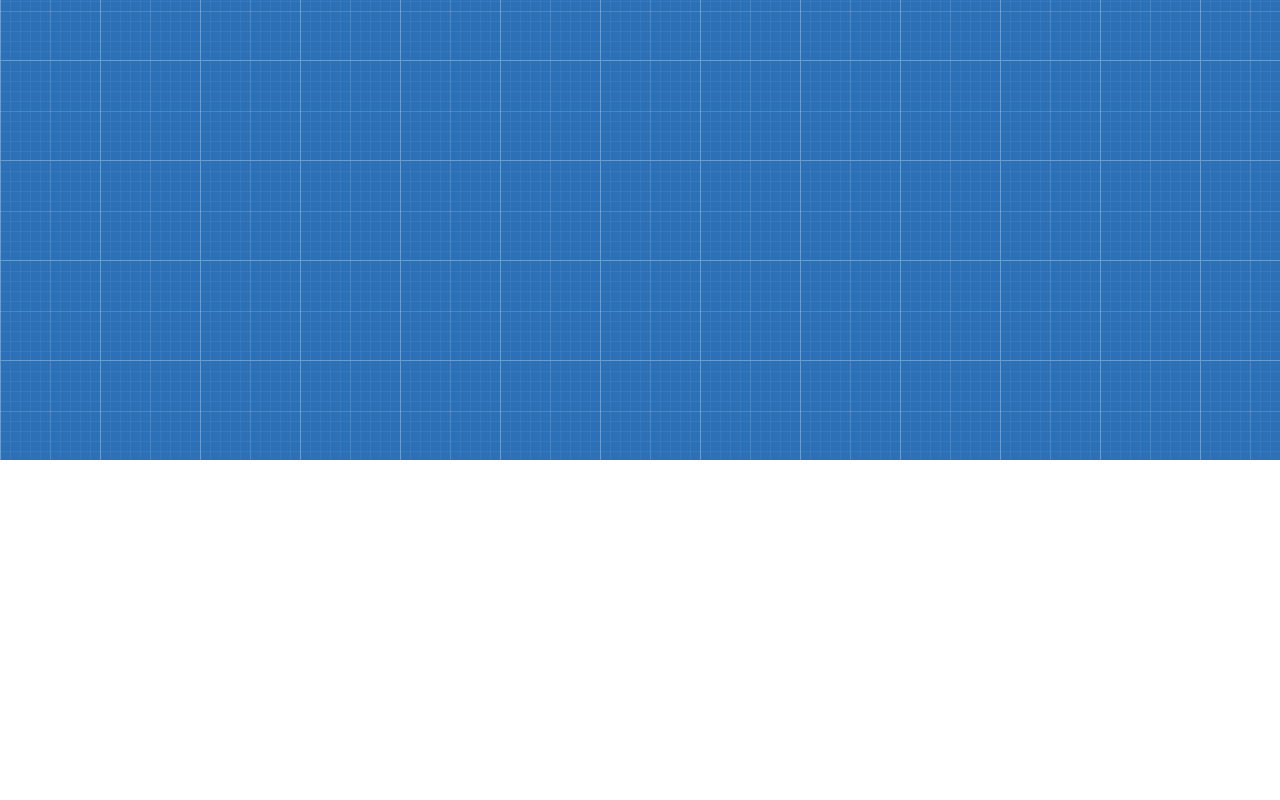
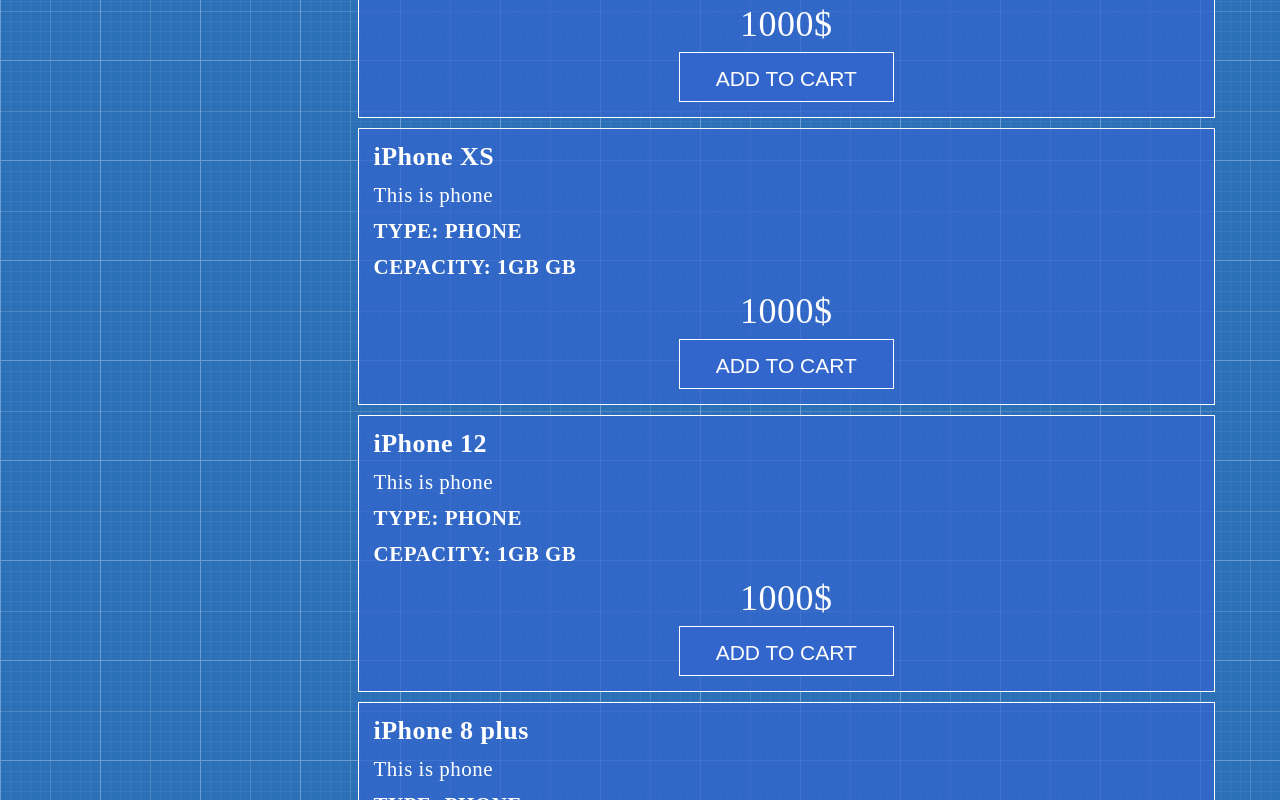
Before and after one commit to HelenPetrovska/shop-project-on-react, a React (Create React App) app: page / in a window 1280 px wide. Shown: the part 340-1140 px from the top of the page. Before the commit the page ends 800 px from the top, so only its background shows below. Built offline with nearby package versions, Linux system fonts and the light colour scheme.

Commit message:
added props

```diff
--- a/src/App/Main/Main.js
+++ b/src/App/Main/Main.js
@@ -6,7 +6,7 @@
     return (
         <main className="main">
             <div className="container">
-                <div className="row">
+                <div className="row-main">
                     <div className="aside">
                         Filter
                     </div>
--- a/src/App/Main/Products/ProductList.js
+++ b/src/App/Main/Products/ProductList.js
@@ -1,9 +1,38 @@
 import React from 'react'
+import ProductListItem from './ProductListItem'
 
 const ProductList = () => {
     return (
         <>
             <h1 className="page-title">Product List</h1>
+            <ProductListItem
+                name="iPhone X"
+                description="This is phone"
+                type="phone"
+                cepacity="1Gb"
+                price="1000"
+            />
+            <ProductListItem
+                name="iPhone XS"
+                description="This is phone"
+                type="phone"
+                cepacity="1Gb"
+                price="1000"
+            />
+            <ProductListItem
+                name="iPhone 12"
+                description="This is phone"
+                type="phone"
+                cepacity="1Gb"
+                price="1000"
+            />
+            <ProductListItem
+                name="iPhone 8 plus"
+                description="This is phone"
+                type="phone"
+                cepacity="1Gb"
+                price="1000"
+            />
         </>
     )
 }
--- a/src/product-list-item.css
+++ b/src/App/Main/Products/ProductListItem.css
@@ -6,7 +6,6 @@
     background: rgba(51,102,204,0.75);
     font-size: 21px;
     letter-spacing: 0.5px;
-
 }
 .product-title {
     font-size: 26px;
--- /dev/null
+++ b/src/App/Main/Products/ProductListItem.js
@@ -0,0 +1,17 @@
+import React from 'react'
+import "./ProductListItem.css"
+
+const ProductListItem = (props) => {
+    return (
+        <div className="product-list-item">
+            <div className="product-title">{props.name}</div>
+            <div className="product-description">{props.description}</div>
+            <div className="product-features">Type: {props.type}</div>
+            <div className="product-features">Cepacity: {props.cepacity} Gb</div>
+            <div className="product-price">{props.price}$</div>
+            <button className="btn-add-to-cart">Add to cart</button>
+        </div>
+    )
+}
+
+export default ProductListItem
--- a/src/common/style/base.css
+++ b/src/common/style/base.css
@@ -47,7 +47,11 @@
 	padding: 15px 0;
 	margin-bottom: 15px;
 }
-
+.product-list{
+	display: grid;
+	grid-template-columns: 1fr 1fr;
+	grid-gap:15px;
+}
 @media(min-width: 768px) {
 	.container {
 		width: 750px;
```
